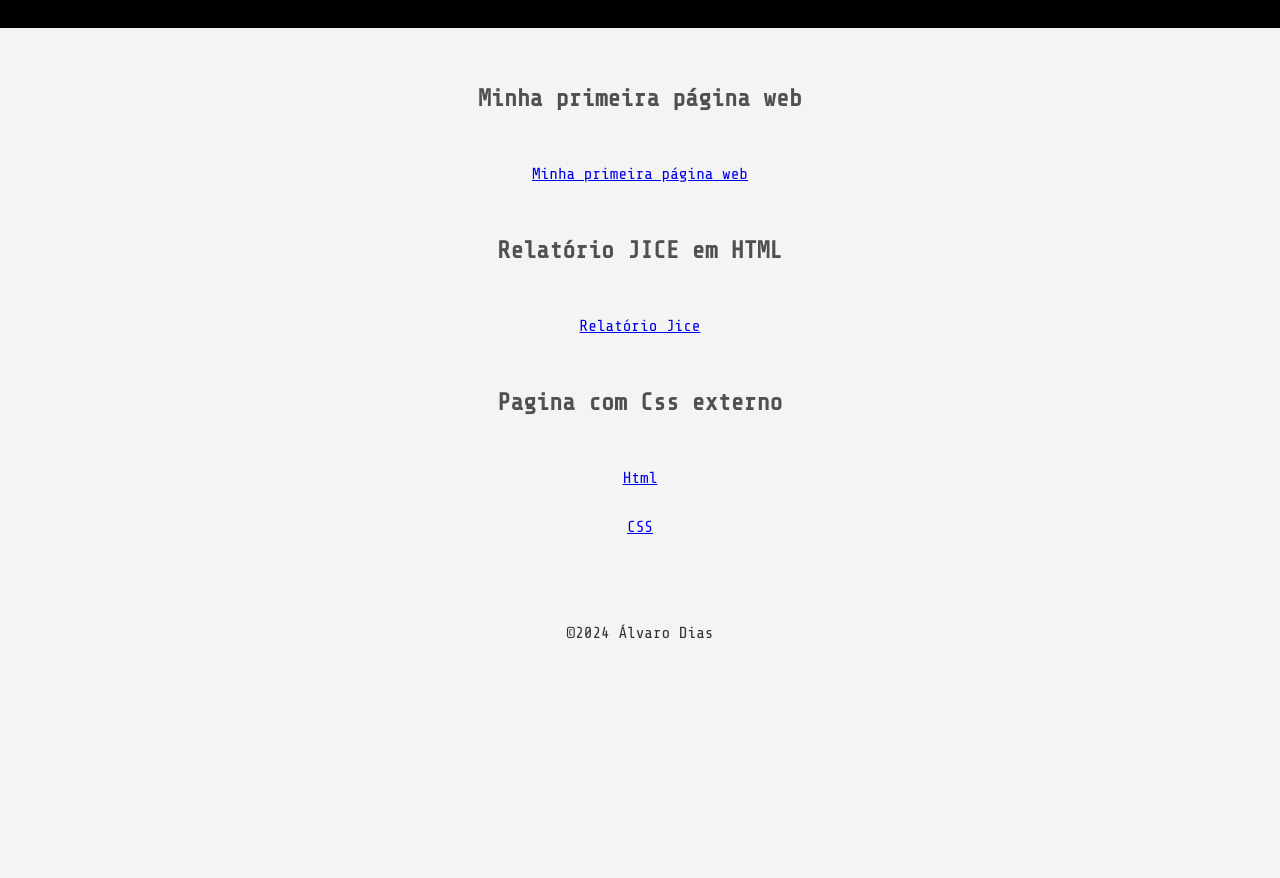
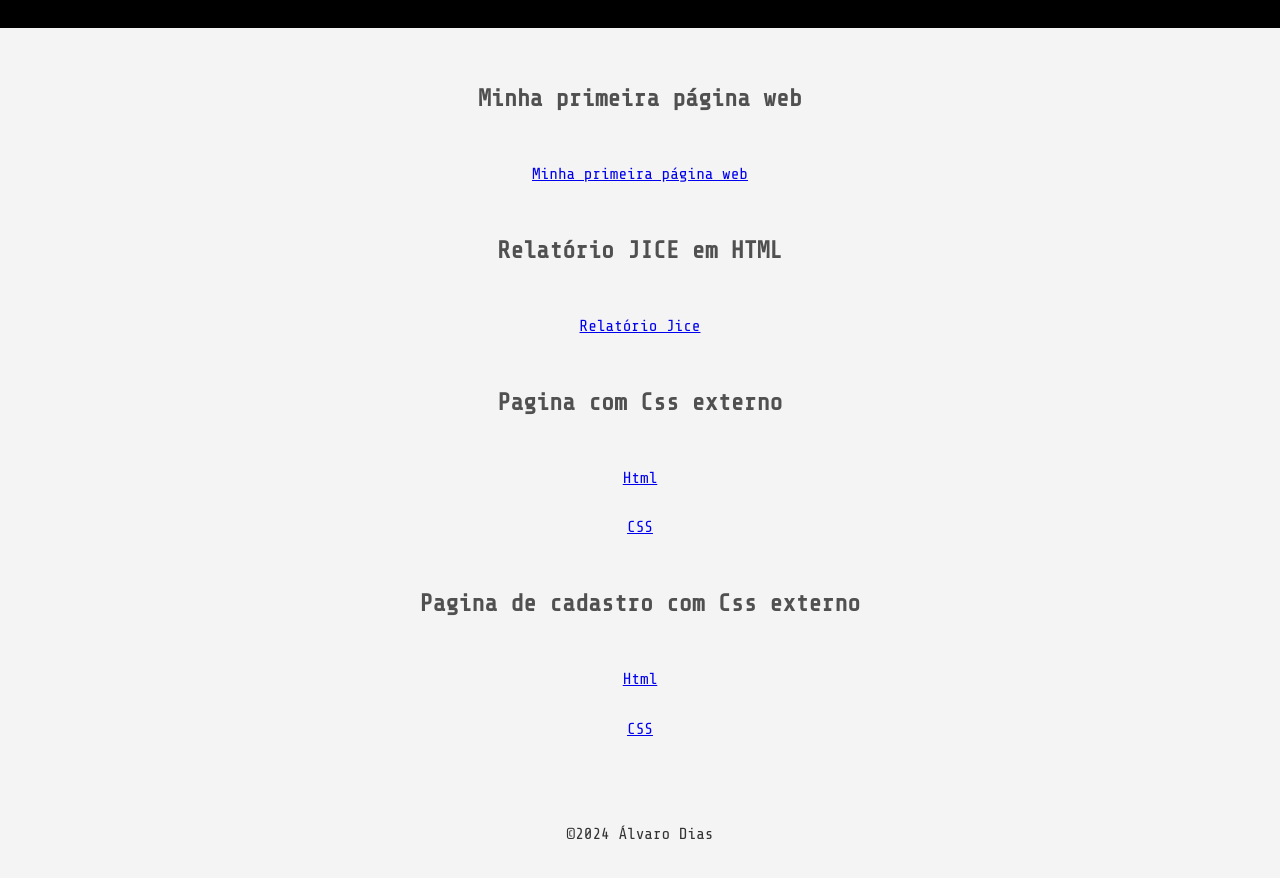
Before and after one commit to AlvaroDi4S/PagsWeb, a plain HTML site: page index.html in a window 1280 px wide. Shown: the part 106-984 px from the top of the page. Before the commit the page ends 801 px from the top, so only its background shows below. Drawn offline with nearby package versions, Linux system fonts and the light colour scheme; a web font is replaced by a local one.

Commit message:
INDEX ATUALIZADO

```diff
--- a/index.html
+++ b/index.html
@@ -19,6 +19,9 @@
         <h2>Pagina com Css externo</h2>
         <a href="atvds\jiujitsu.html">Html</a>
         <a href="atvds\styles.css">CSS</a>
+        <h2>Pagina de cadastro com Css externo</h2>
+        <a href="repositoriogit\cadastro.html">Html</a>
+        <a href="repositoriogit\stylesCADASTRO.css">CSS</a>
     </section>
     <footer>
         <p>&copy;2024 Álvaro Dias</p>
```
